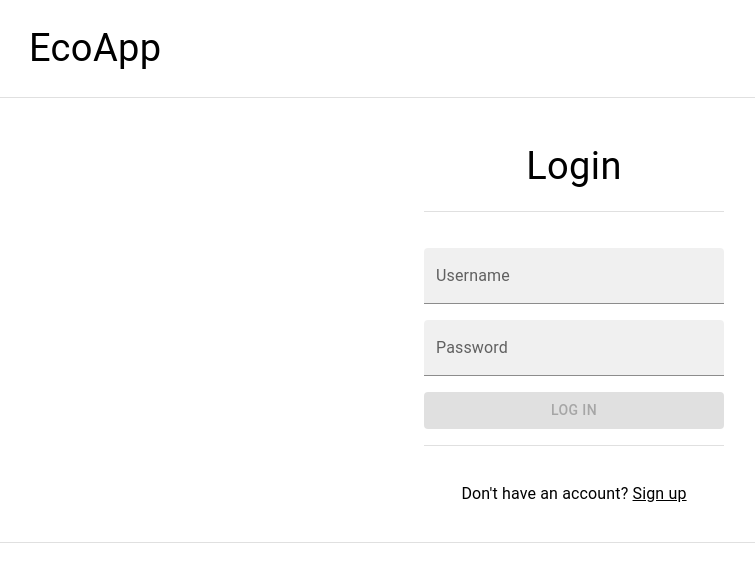
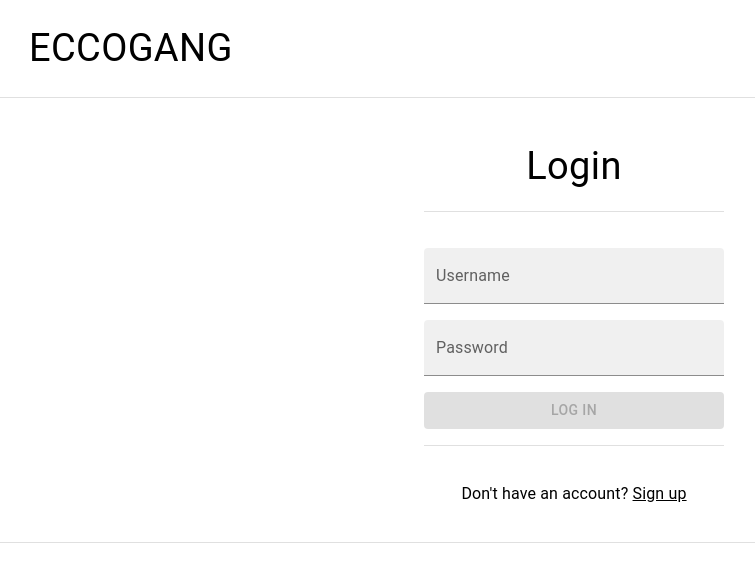
Before and after one commit to Jula-g/EcoAppWebApp-frontend, a React (Create React App) app in the folder eco-wbapp/: page /login in a window 1280 px wide. Shown: the top 582 px of the page, without its empty margins (66-821 px from the left). Built offline with nearby package versions, Linux system fonts and the light colour scheme.

Commit message:
names chanegs

```diff
--- a/eco-wbapp/src/login-form/LoginForm.tsx
+++ b/eco-wbapp/src/login-form/LoginForm.tsx
@@ -76,7 +76,7 @@ function LoginForm() {
             }}
             onClick={navigateToHomePage}
           >
-            EcoApp
+            ECCOGANG
           </Typography>
           <Divider
             sx={{ marginTop: '20px', marginBottom: '20px', width: '100%' }}
--- a/eco-wbapp/src/register-page/RegisterFiledsComponent.tsx
+++ b/eco-wbapp/src/register-page/RegisterFiledsComponent.tsx
@@ -100,7 +100,7 @@ function RegisterForm() {
             fontFamily: 'Comfortaa',
           }}
         >
-          Register for EcoApp
+          Register for ECCOGANG
         </Typography>
         <Divider sx={{ marginBottom: '20px' }} />
 
```
